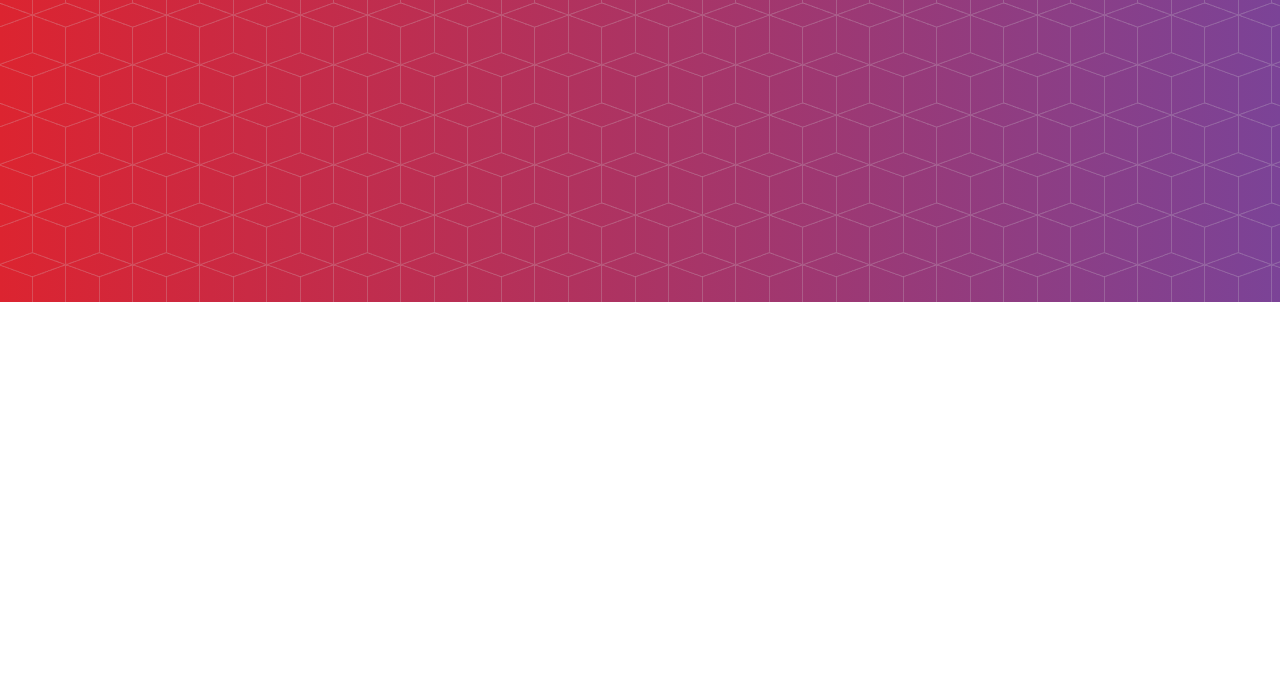
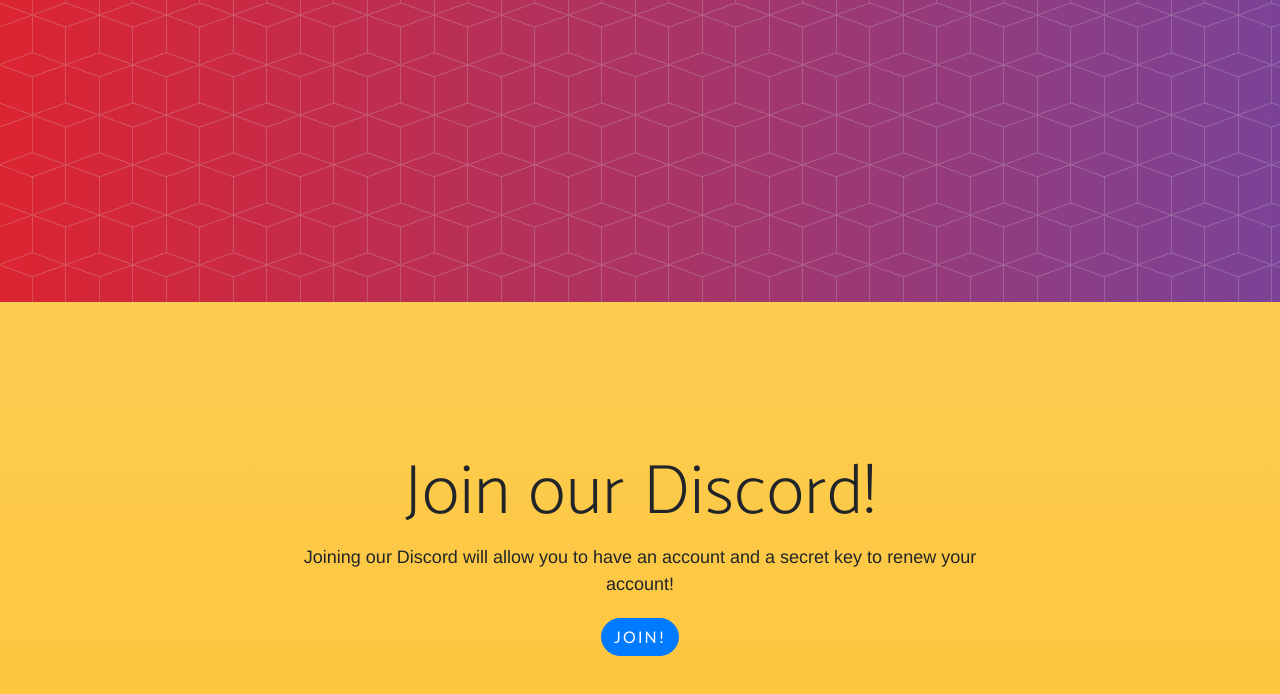
Before and after one commit to Coin-x/coin-x.github.io, a website: page download.html in a window 1280 px wide. Shown: the part 498-1192 px from the top of the page. Before the commit the page ends 800 px from the top, so only its background shows below. Drawn offline with Linux system fonts and the light colour scheme; a web font is replaced by a local one.

Commit message:
Update download.html

```diff
--- a/download.html
+++ b/download.html
@@ -53,3 +53,17 @@
       </div>
     </div>
   </header>
+
+  <section class="download bg-primary text-center" id="download">
+    <div class="container">
+      <div class="row">
+        <div class="col-md-8 mx-auto">
+          <h2 class="section-heading">Join our Discord!</h2>
+          <p>Joining our Discord will allow you to have an account and a secret key to renew your account!</p>
+          <button type="button" class="btn btn-primary">Join!</button>
+        </div>
+      </div>
+    </div>
+  </section>
+  </body>
+</html>
```
